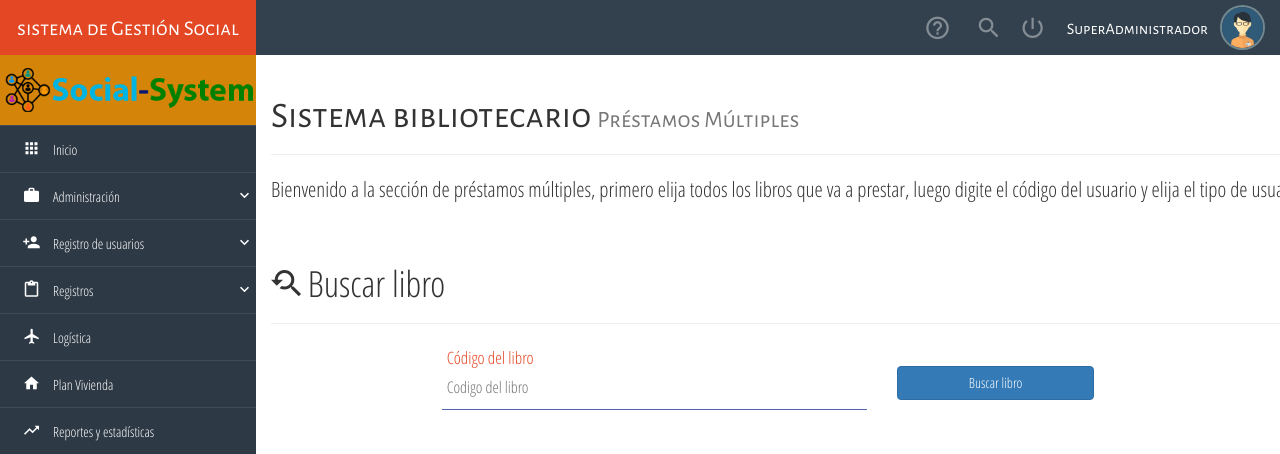
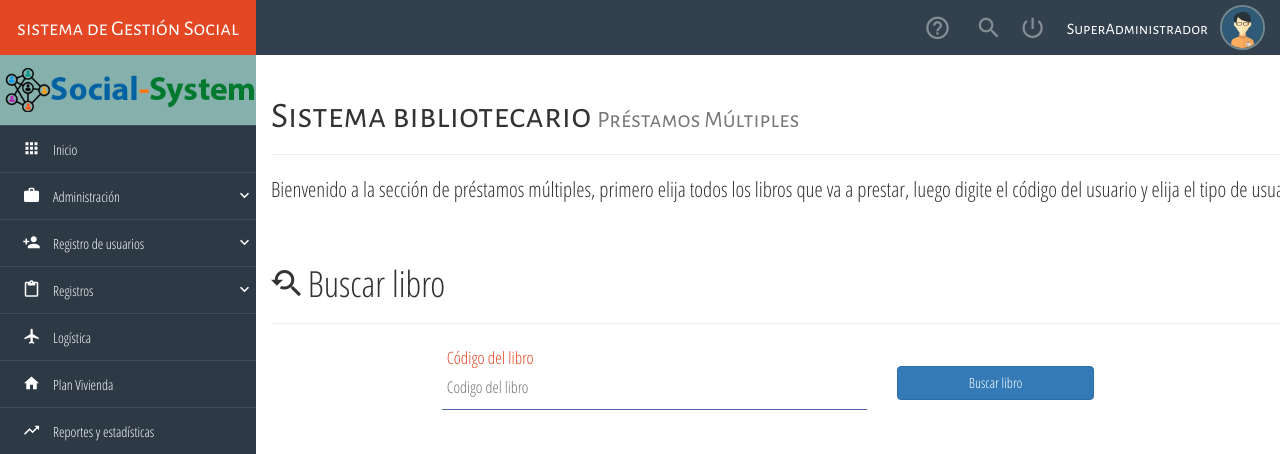
Before and after one commit to kelogonzalez/social, a PHP site: page /multipleloans.php in a window 1280 px wide. Shown: the top 454 px of the page. Run offline with PHP 8.4, Linux system fonts and the light colour scheme; a user stored in the database is signed in; data comes from the database, SQL or seed files in the repository; data that the repository does not hold is empty; some libraries are stand-ins or nearby versions; some web fonts are replaced.

Commit message:
Cambio de logo

```diff
--- a/inc/NavLateral.php
+++ b/inc/NavLateral.php
@@ -8,7 +8,7 @@
             <i class="visible-xs zmdi zmdi-close pull-left mobile-menu-button" style="line-height: 55px; cursor: pointer; padding: 0 10px; margin-left: 7px;"></i>
             sistema de Gestión Social
         </div>
-        <div class="full-reset" style="background-color:#D38409; padding: 10px 0; color:#fff;">
+        <div class="full-reset" style="background-color:#85B0AB; padding: 10px 0; color:#fff;">
             <figure>
                 <img src="<?php echo $LinksRoute; ?>assets/img/social.png" alt="Biblioteca" class="img-responsive center-box" style="width:100%;">
             </figure>
```
Also changed, not shown: assets/img/social.png.
